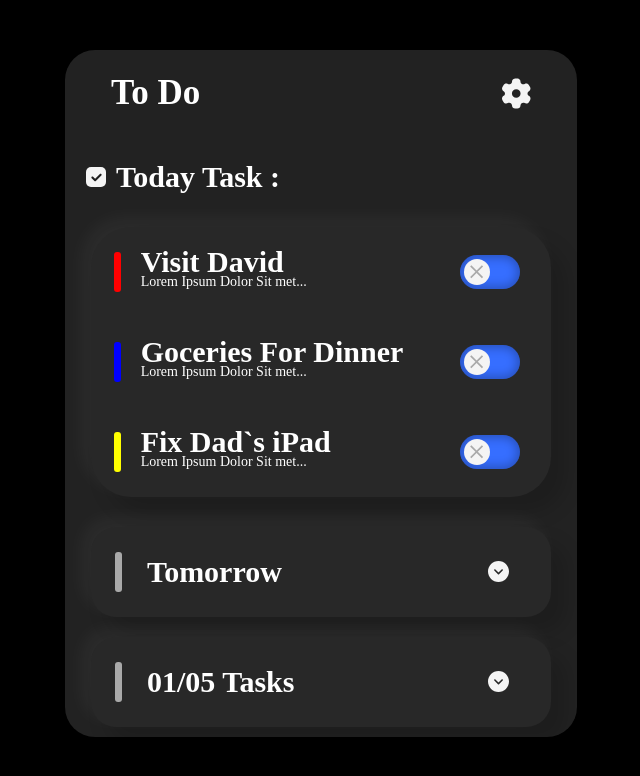
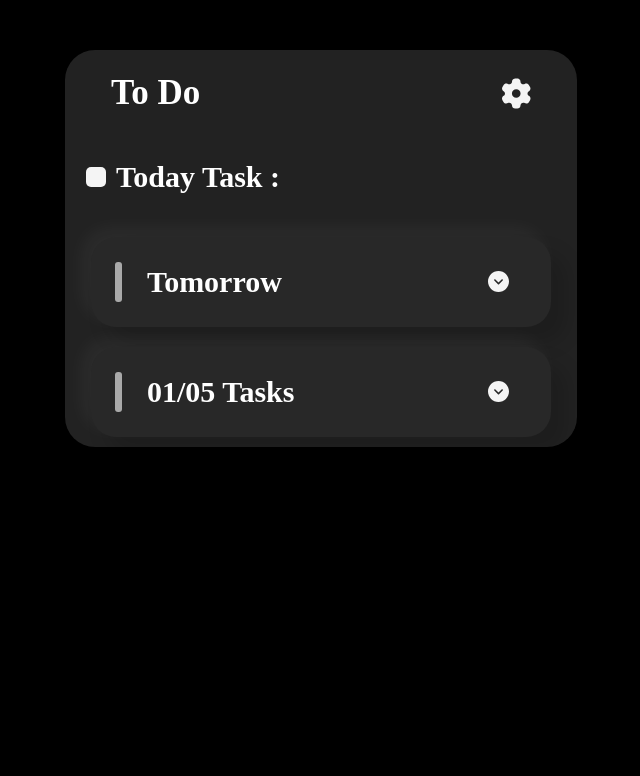
Before and after one commit to KarimAlba/TODOList, a React (Create React App) app: page / in a window 1280 px wide. Shown: the top 776 px of the page, without its empty margins (319-959 px from the left). Built offline with nearby package versions, Linux system fonts and the light colour scheme; the HTML template or start-up script is replaced by a standard one; a web font is replaced by a local one.

Commit message:
complited logical of all task

```diff
--- a/src/components/allTasksComponent/AlTasksComponent.module.scss
+++ b/src/components/allTasksComponent/AlTasksComponent.module.scss
@@ -72,3 +72,7 @@
         border: 1px solid black;
     }
 }
+
+.openedTasksCard{
+    display: none;
+}
--- a/src/components/allTasksComponent/AllTasksComponent.js
+++ b/src/components/allTasksComponent/AllTasksComponent.js
@@ -1,12 +1,12 @@
-import allTasksStyles from '../allTasksComponent/AlTasksComponent.module.scss';
-import TodayTasksStyles from '../todayTasksComponent/TodayTasksComponent.module.scss'
+import allTasksStyles from '../allTasksComponent/AlTasksComponent.module.scss'
 import OpenedTasks from '../openedTaskComponent/OpenedTasksComponent'
-import React, { useState } from 'react'
 
 const AllTasksComponent = (props) => {
     const { daysForRender } = props;
+
     const allTasksBlocks = daysForRender.map(
         (day) =>
+        <div key={21 + Number(new Date()) + day.title + 1234}>
             <div className={allTasksStyles.containerOfDay} key={12 + day.title + '12'}>
                 <div className={allTasksStyles.grayLine} key={day.title + '12' + 12} />
                 <h3 key={day.title + '12'}>
@@ -14,42 +14,22 @@ const AllTasksComponent = (props) => {
                 </h3>
                 <button key={day.title + '12' + 'button'} onClick={handleClick} />
             </div>
-    )
-
-    const openedTasksBlock = daysForRender.map(
-        (day) =>
-            <div className={allTasksStyles.openedTasksContainer}
-                key={1 + day.title + String(new Date())}
-            >
-                <div className={TodayTasksStyles.openedTaskTitle}
-                    key={2 + day.title + String(new Date())}
-                >
-                    <button key={day.title + String(new Date())} onClick={handleClick} />
-
-                    <h3 key={day.title + '21'+ String(new Date())}
-                        className={allTasksStyles.dayTitle}
-                    >
-                        {day.title}
-                    </h3>
-                </div>
             <OpenedTasks openedTasks={day.arrayOfTasks}/>
         </div>
     )
 
-    const [elemForRender, setElemForRender] = useState(allTasksBlocks);
-
     function handleClick(e) {
-        if (elemForRender == allTasksBlocks) {
-            setElemForRender(openedTasksBlock);
-            console.log(elemForRender)
+        const card = e.target.parentNode.nextSibling;
+        if (card.style.display !== 'flex') {
+            card.style.display = 'flex'
         } else {
-            setElemForRender(allTasksBlocks);
+            card.style.display = 'none'
         }
     }
 
     return (
         <div className={allTasksStyles.allTasks}>
-           {elemForRender}
+           {allTasksBlocks}
         </div>
     )
 }
--- a/src/components/openedTaskComponent/OpenedTasksComponent.module.scss
+++ b/src/components/openedTaskComponent/OpenedTasksComponent.module.scss
@@ -1,7 +1,7 @@
 .openedTasks {
     margin: 0px 0 20px 5%;
     width: 90%;
-    display: flex;
+    display: none;
     flex-flow: column;
     justify-content: space-around;
     background-color: #282828;
@@ -10,7 +10,7 @@
 }
 
 .textOfOpenedTask {
-    margin: 0 0 0 20px;
+    margin: auto;
     width: 75%;
     display: flex;
     flex-flow: column;
--- a/src/components/todayTasksComponent/TodayTasksComponent.js
+++ b/src/components/todayTasksComponent/TodayTasksComponent.js
@@ -4,16 +4,17 @@ import OpenedTasks from '../openedTaskComponent/OpenedTasksComponent';
 
 const TodayTask = (props) => {
     const tasksForRender = props.dayForRender.arrayOfTasks;
-    const [openedStatusClassName, setOpenedStatusClassName] = useState('openedStatusClassName');
+    const [openedStatusClassName, setOpenedStatusClassName] = useState('closedStatusClassName');
     const [selectedDayForRender, setSelectedDayForRender] = useState(tasksForRender);
 
-    function handlerButtonClick() {
+    function handlerButtonClick(e) {
+        const card = e.target.parentNode.nextSibling;
         if (openedStatusClassName == 'closedStatusClassName') {
+            card.style.display = 'flex'
             setOpenedStatusClassName('openedStatusClassName');
-            setSelectedDayForRender(tasksForRender);
         } else {
             setOpenedStatusClassName('closedStatusClassName');
-            setSelectedDayForRender([]);
+            card.style.display = 'none'
         }
     }
 
--- a/src/root/App.scss
+++ b/src/root/App.scss
@@ -33,7 +33,7 @@ body{
 }
 
 .redLine{
-    margin: 25px 0 0 0;
+    margin: auto;
     height: 40px;
     width: 7px;
     background-color: red;
@@ -41,14 +41,14 @@ body{
 }
 
 .blueLine{
-    margin: 25px 0 0 0;
+    margin: auto;
     height: 40px;
     width: 7px;
     background-color: blue;
     border-radius: 3px;
 }
 .yellowLine{
-    margin: 25px 0 0 0;
+    margin: auto;
     height: 40px;
     width: 7px;
     background-color: yellow;
@@ -75,7 +75,7 @@ body{
 }
 
 .switch {
-    margin: auto;
+    margin: auto 0px;
     position: relative;
     display: inline-block;
     width: 60px;
```
Lines whose indentation alone changed are shown as unchanged.
